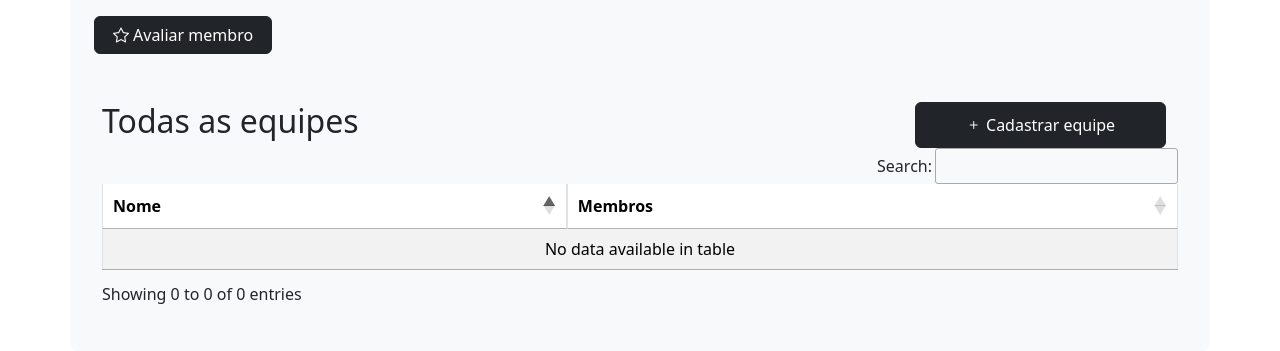
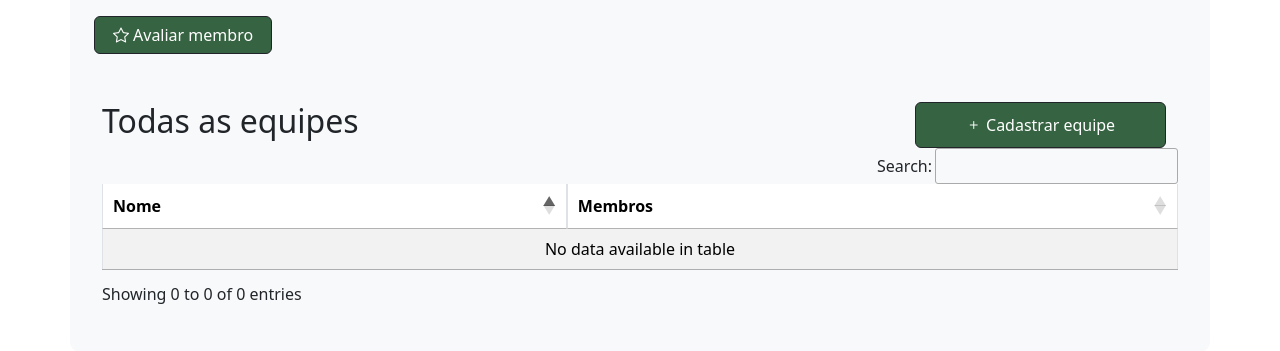
Before and after one commit to Galaticos-API/API-1, a Flask app: page /equipe/ in a window 1280 px wide. Shown: the part 210-561 px from the top of the page. Run offline with Flask 3, Linux system fonts and the light colour scheme; the visitor is signed in with stand-in values (Sample User, id 1); data that the repository does not hold is empty; some libraries are stand-ins or nearby versions.

Commit message:
STYLE - ajuste de cores na tela de avaliacao

```diff
--- a/src/templates/equipe.html
+++ b/src/templates/equipe.html
@@ -3,9 +3,9 @@
 <div class="modal fade" id="modal_equipe" tabindex="-1" role="dialog" aria-labelledby="modalEquipeLabel" aria-hidden="true">
   <div class="modal-dialog modal-dialog-centered modal-lg">
     <div class="modal-content">
-      <div class="modal-header bg-dark text-white">
+      <div class="modal-header bg-dark text-white" style="background-color: #366341 !important">
         <h1 class="modal-title fs-5" id="exampleModalLabel">Cadastrar nova equipe</h1>
-        <button type="button" class="btn-close" data-bs-dismiss="modal" aria-label="Close"></button>
+        <button type="button" class="btn-close btn-close-white" data-bs-dismiss="modal" aria-label="Close"></button>
       </div>
 
       <div class="modal-body">
@@ -49,7 +49,7 @@
       </div>
 
       <div class="modal-footer">
-        <button type="submit" class="btn btn-dark" id="btn_cadastro_equipe">Salvar Equipe</button>
+        <button type="submit" class="btn btn-success" id="btn_cadastro_equipe">Salvar Equipe</button>
       </div>
     </div>
   </div>
@@ -59,7 +59,7 @@
   <div class="modal-dialog modal-lg modal-dialog-centered">
     <div class="modal-content">
       <form id="formAvaliacao">
-        <div class="modal-header bg-dark text-white">
+        <div class="modal-header bg-dark text-white" style="background-color: #366341 !important">
           <h5 class="modal-title" id="modalAvaliacaoLabel">
             <i class="bi bi-star-fill me-2"></i>
             Avaliar membro do
@@ -139,7 +139,7 @@
         </tr>
       </thead>
     </table>
-    <button class="btn btn-dark col-4 col-md-2" data-bs-toggle="modal" data-bs-target="#modal_avaliacao">
+    <button class="btn btn-dark col-4 col-md-2" data-bs-toggle="modal" data-bs-target="#modal_avaliacao" style="background-color: #366341 !important">
       <i class="bi bi-star"></i>
       Avaliar membro
     </button>
@@ -147,7 +147,7 @@
 
   <h2 class="col-12 col-md-9">Todas as equipes</h2>
   <div class="col-6 col-md-3 row">
-    <button type="button" class="btn btn-dark" data-bs-toggle="modal" data-bs-target="#modal_equipe">
+    <button type="button" class="btn btn-dark" data-bs-toggle="modal" data-bs-target="#modal_equipe" style="background-color: #366341 !important">
       <i class="bi bi-plus"></i>
       Cadastrar equipe
     </button>
@@ -186,9 +186,6 @@
       lengthChange: false,
       info: true,
       paging: false,
-      language: {
-        url: "//cdn.datatables.net/plug-ins/1.13.6/i18n/pt-BR.json",
-      },
     }); // inicia a tabela vazia
     getEquipes(); // carrega os dados depois
     getEquipeSingle(USER_ID);
@@ -268,8 +265,8 @@
     $("#formAvaliacao").on("submit", function (event) {
       event.preventDefault(); // Impede o envio padrão
 
-      let membro = $('#membro').val();
-      let sprint = $('#sprint').val();
+      let membro = $("#membro").val();
+      let sprint = $("#sprint").val();
       let avaliacao = {
         resultados: parseFloat($('input[name="resultados"]').val()),
         colaboracao: parseFloat($('input[name="colaboracao"]').val()),
@@ -287,7 +284,7 @@
           membro: membro,
           sprint: sprint,
           avaliacao: avaliacao,
-          obs: observacoes
+          obs: observacoes,
         }),
         success: function (response) {
           window.location.reload();
@@ -321,7 +318,7 @@
           // Cria as badges com o nome dos membros
           const membrosText = equipe.membros
             .map((membro) => {
-              return `<span style="font-size:1rem" class="badge text-bg-dark me-1 my-1">${membro.nome}</span>`;
+              return `<span style="font-size:1rem" class="badge text-bg-light me-1 my-1">${membro.nome}</span>`;
             })
             .join(" "); // separa por espaço
           $tabela.row.add([equipe.nome, membrosText]);
@@ -374,7 +371,7 @@
           const selects = $("#MembrosAvaliacao select[name='membro']");
           selects.append('<option value="" disabled selected>Selecione uma pessoa</option>'); // adiciona a opção padrão
           minha_equipe.membros.forEach((membro) => {
-            $("#membros_equipe_single").append('<span style="font-size: 1rem" class="badge text-bg-dark me-1">' + membro.nome + "</span>");
+            $("#membros_equipe_single").append('<span style="font-size: 1rem" class="badge text-bg-light me-1">' + membro.nome + "</span>");
             selects.append(`<option value="${membro.id_usuario}">${membro.nome}</option>`);
           });
         },
```
Also changed, not shown: src/static/styles/styles.css (line endings or trailing spaces).
